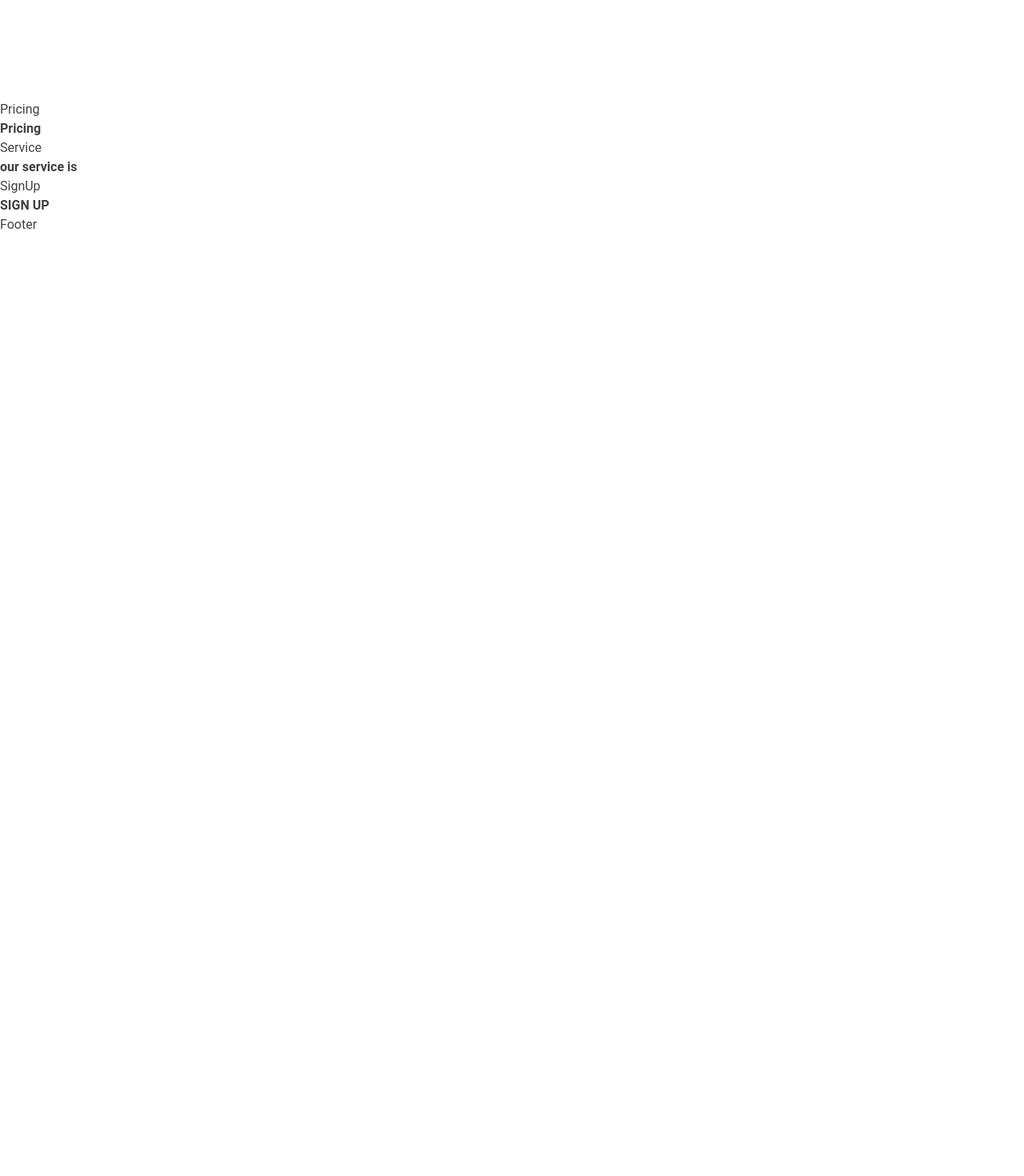
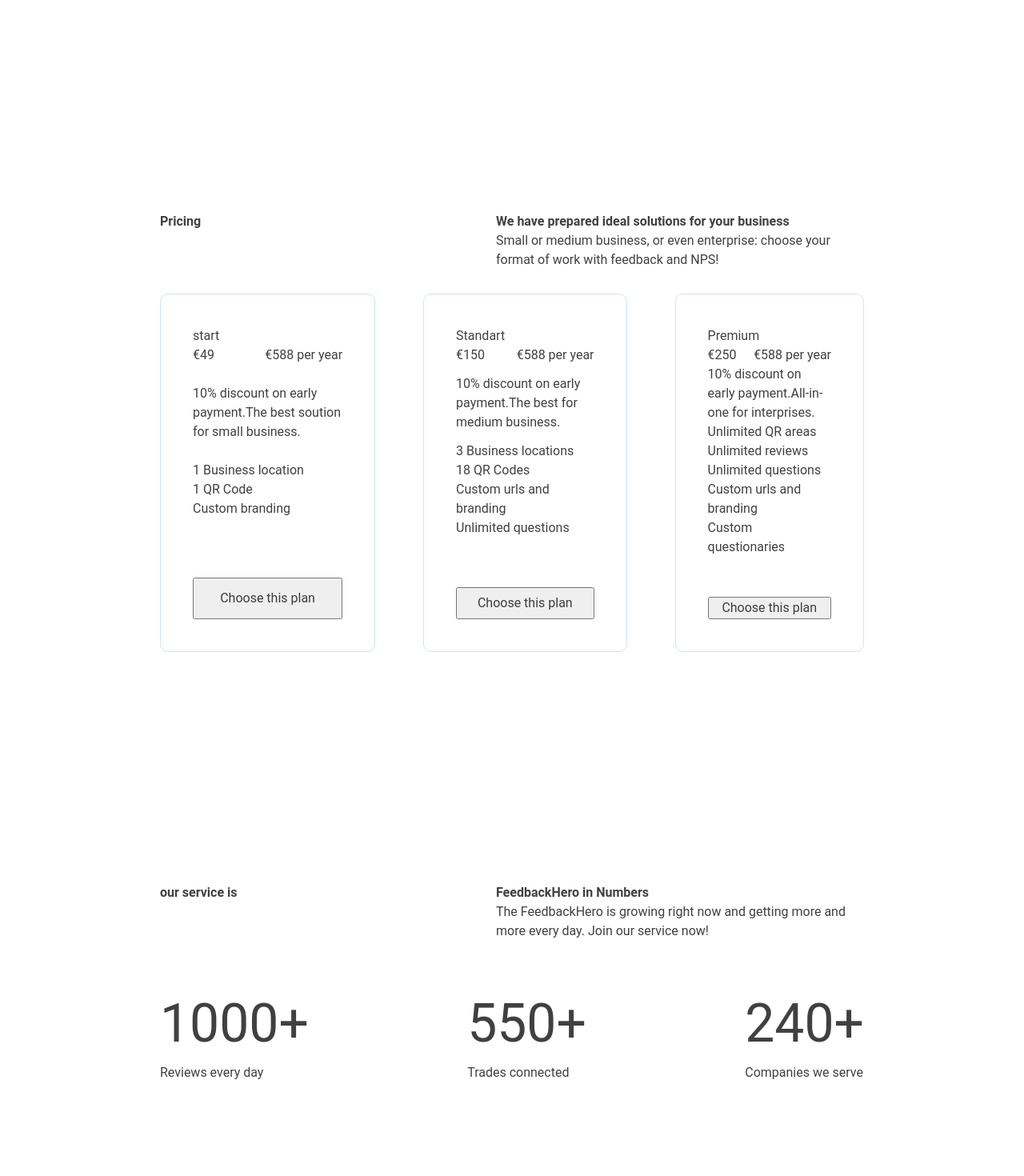
Before and after one commit to GaliaBonda/feedbackhero, a React (Create React App) app: page / in a window 1280 px wide. Shown: the part 3840-5310 px from the top of the page at 80% size. Before the commit the page ends 4133 px from the top, so only its background shows below. Built offline with nearby package versions, Linux system fonts and the light colour scheme.

Commit message:
pricing service

```diff
--- a/src/app.scss
+++ b/src/app.scss
@@ -2,6 +2,7 @@ $fontcolor: rgba(0, 0, 0, 0.75);
 $separatorbg: #20273133;
 $border: rgba(0, 0, 0, 0.05);
 $btnhover: #03A8B7;
+$priceborder: #C6E5FD;
 
 body, blockquote {
     margin: 0;
--- a/src/components/Clients/Clients.tsx
+++ b/src/components/Clients/Clients.tsx
@@ -1,4 +1,4 @@
-import React, { useEffect, useState } from 'react';
+import React, { useState } from 'react';
 import { connect } from 'react-redux';
 import ITestimonial from '../../common/interfaces/ITestimonial';
 import Testimonial from '../Testimonial/Testimonial';
--- a/src/components/Features/Features.tsx
+++ b/src/components/Features/Features.tsx
@@ -10,7 +10,7 @@ interface State {
     features: IFeature[];
 }
 
-function Features({ features } : Props) {
+function Features({ features }: Props) {
     return (<div className='features'>
         <h2 className='features__subtitle'>Features</h2>
         <h2 className='features__title'>Why FeedbackHero?</h2>
--- a/src/components/Pricing/Pricing.tsx
+++ b/src/components/Pricing/Pricing.tsx
@@ -1,8 +1,46 @@
 import React from 'react';
+import { connect } from 'react-redux';
+import IPrice from '../../common/interfaces/IPrice';
+import './pricing.scss';
 
-export default function Pricing() {
-    return (<div>
-        Pricing
-        <h2>Pricing</h2>
+interface Props {
+    prices: IPrice[];
+}
+interface State {
+    prices: IPrice[];
+}
+
+function Pricing({prices} : Props) {
+    return (<div className='pricing'>
+        <h2 className='pricing__subtitle'>Pricing</h2>
+        <h2 className='pricing__title'>We have prepared ideal solutions for your business</h2>
+        <p className="pricing__text">Small or medium business, or even enterprise: choose your format of work with feedback and NPS!</p>
+        <ul className="pricing__list">
+            {prices.map((item) => {
+                return (<li className="pricing__price-item" key={item.id}>
+                    <p className="pricing__price-type">{item.type}</p>
+                    <div className="pricing__prices">
+                        <p className="pricing__price-permonth">{item.perMonth}</p>
+                        <p className="pricing__price-peryear">{item.perYear} <span>per year</span></p>
+                    </div>
+                    <p className="pricing__price-description">{item.description}</p>
+                    <ul className="pricing__price-pros">
+                        {item.pros.map((pro, index) => {
+                            return (
+                                <li className="pricing__price-pro" key={index}>{pro}</li>
+                            )
+                        })}
+                    </ul>
+                    <button className="pricing__price-choose-btn">Choose this plan</button>
+                </li>
+                );
+            })}
+        </ul>
     </div>);
 }
+
+const mapStateToProps = (state: State) => ({
+    prices: state.prices,
+});
+
+export default connect(mapStateToProps)(Pricing);
--- /dev/null
+++ b/src/components/Pricing/pricing.scss
@@ -0,0 +1,42 @@
+@import '../../app.scss';
+
+.pricing {
+    position: relative;
+    padding: 8.7em 12.5em 9.37em 12.5em;
+    &__title, &__text {
+        padding-left: 26.25em;
+    }
+    &__text {
+        margin-bottom: 1.875em;
+    }
+    &__subtitle {
+        position: absolute;
+        top: 8.7em;
+        left: 12.5em;
+    }
+    &__list {
+        display: flex;
+        justify-content: center;
+        align-items: stretch;
+        gap: 3.75em;
+    }
+
+    &__price {
+        &-item {
+            padding: 2.5em;
+            border: 1px solid $priceborder;
+            border-radius: 10px;
+            display: grid;
+            grid-template-rows: min-content;
+        }
+        &-choose-btn {
+            margin-top: 3.125em;
+        }
+    }
+
+
+    &__prices {
+        display: flex;
+        justify-content: space-between;
+    }
+}
--- a/src/components/Service/Service.tsx
+++ b/src/components/Service/Service.tsx
@@ -1,8 +1,33 @@
 import React from 'react';
+import './service.scss';
+
+const serviceInNums = [{
+    num: 1000,
+    description: 'Reviews every day',
+},
+{
+    num: 550,
+    description: 'Trades connected',
+},
+{
+    num: 240,
+    description: 'Companies we serve',
+}];
 
 export default function Service() {
-    return (<div>
-        Service
-        <h2>our service is</h2>
+    return (<div className='service'>
+        <h2 className='service__subtitle'>our service is</h2>
+        <h2 className='service__title'>FeedbackHero in Numbers</h2>
+        <p className="service__text">The FeedbackHero is growing right now and getting more and more every day. Join our service now!</p>
+        <ul className="service__numbers">
+            {serviceInNums.map((item) => {
+                return (
+                    <li className="service__numbers-item">
+                        <p className="service__numbers-num">{item.num}+</p>
+                        <p className="service__numbers-desc">{item.description}</p>
+                    </li>
+                );
+            })}
+        </ul>
     </div>);
 }
--- /dev/null
+++ b/src/components/Service/service.scss
@@ -0,0 +1,23 @@
+.service {
+    padding: 8.7em 12.5em 9.37em 12.5em;
+    position: relative;
+    &__title {
+        padding-left: 26.25em;
+    }
+    &__text {
+        padding-left: 26.25em;
+        margin-bottom: 3.375em;
+    }
+    &__subtitle {
+        position: absolute;
+        top: 8.7em;
+        left: 12.5em;
+    }
+    &__numbers {
+        display: flex;
+        justify-content: space-between;
+        &-num {
+            font-size: 4.125em;
+        }
+    }
+}
--- a/src/components/Testimonial/Testimonial.tsx
+++ b/src/components/Testimonial/Testimonial.tsx
@@ -12,7 +12,7 @@ interface Props {
 export default function Testimonial({ client, comment, changeComment }: Props) {
     return (<div className="testimonial">
         <div className="testimonial__media">
-            <img src={client.photo} alt="Client photo" className="testimonial__img" />
+            <img src={client.photo} alt="Client" className="testimonial__img" />
         </div>
 
         <blockquote className="testimonial__info">
--- /dev/null
+++ b/src/store/modules/prices/actions.ts
@@ -0,0 +1,5 @@
+
+
+export const getPrices = () => {
+
+}
--- /dev/null
+++ b/src/store/modules/prices/reducer.ts
@@ -0,0 +1,36 @@
+import IPrice from "../../../common/interfaces/IPrice";
+
+const initialState: IPrice[] = [
+    {
+        id: 0,
+        type: 'start',
+        perMonth: '€49',
+        perYear: '€588',
+        description: '10% discount on early payment.The best soution for small business.',
+        pros: ['1 Business location', '1 QR Code', 'Custom branding'],
+    },
+    {
+        id: 1,
+        type: 'Standart',
+        perMonth: '€150',
+        perYear: '€588',
+        description: '10% discount on early payment.The best for medium business.',
+        pros: ['3 Business locations', '18 QR Codes', 'Custom urls and branding', 'Unlimited questions'],
+    },
+    {
+        id: 2,
+        type: 'Premium',
+        perMonth: '€250',
+        perYear: '€588',
+        description: '10% discount on early payment.All-in-one for interprises.',
+        pros: ['Unlimited QR areas', 'Unlimited reviews', 'Unlimited questions', 'Custom urls and branding', 'Custom questionaries'],
+    },
+];
+
+export default function reducer(state = initialState, action: { type: string, payload?: any }) {
+    switch (action.type) {
+        default: {
+            return [...state];
+        }
+    }
+}
--- a/src/store/reducer.ts
+++ b/src/store/reducer.ts
@@ -2,9 +2,11 @@ import { combineReducers } from 'redux';
 import featuresReducer from './modules/features/reducer';
 import advantagesReducer from './modules/advantages/reducer';
 import testimonialsReducer from './modules/testimonials/reducer';
+import pricesReducer from './modules/prices/reducer';
 
 export default combineReducers({
     features: featuresReducer,
     advantages: advantagesReducer,
     testimonials: testimonialsReducer,
+    prices: pricesReducer,
 });
```
Also changed, not shown: src/common/interfaces/IPrice.d.ts (added, +8 -0 lines). Lines whose indentation alone changed are shown as unchanged.
